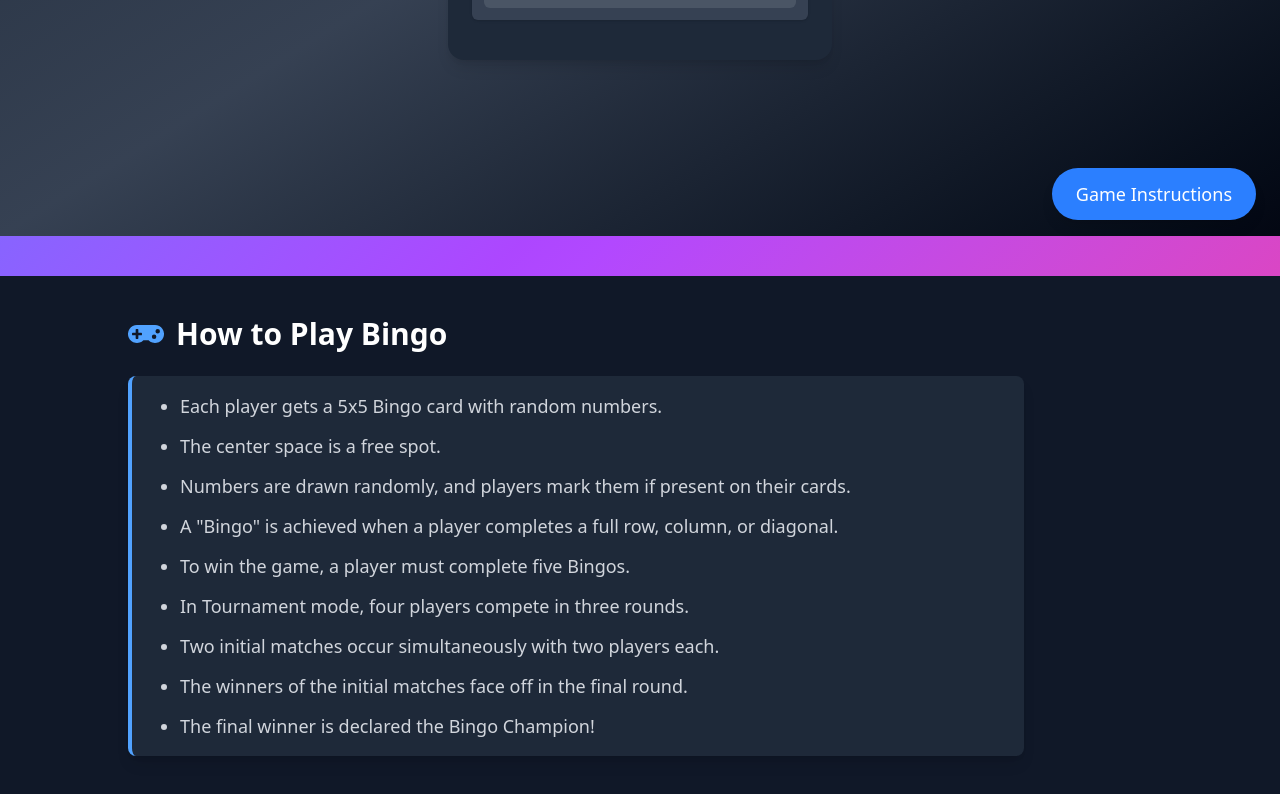
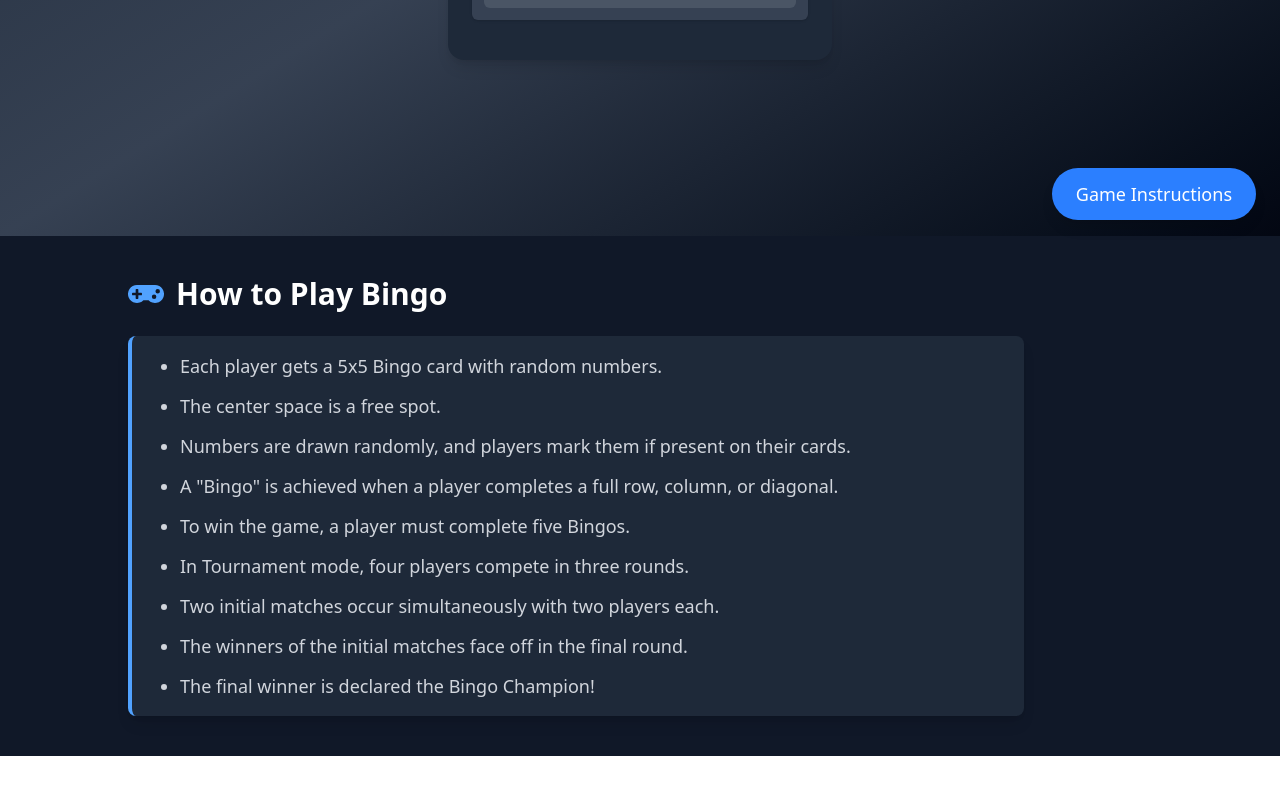
Before and after one commit to AntrikshRawat/bingoGame, a React (Vite) app: page /tournament/1 in a window 1280 px wide. Shown: the part 564-1358 px from the top of the page. After the commit the page ends 1320 px from the top, so only its background shows below. Built offline with nearby package versions, Linux system fonts and the light colour scheme; no server answers.

Commit message:
Update Instuctions.jsx

```diff
--- a/src/Instuctions.jsx
+++ b/src/Instuctions.jsx
@@ -6,7 +6,7 @@ const Instructions = () => {
   };
 
   return (
-    <footer className="w-full bg-gray-900 text-white py-10 px-6 mt-10 relative">
+    <footer className="w-full bg-gray-900 text-white py-10 px-6 relative">
       <div className="max-w-5xl mx-auto">
         <h2 className="text-3xl font-bold flex items-center gap-3 mb-6 text-left">
           <FaGamepad className="text-blue-400 text-4xl" /> How to Play Bingo
```
